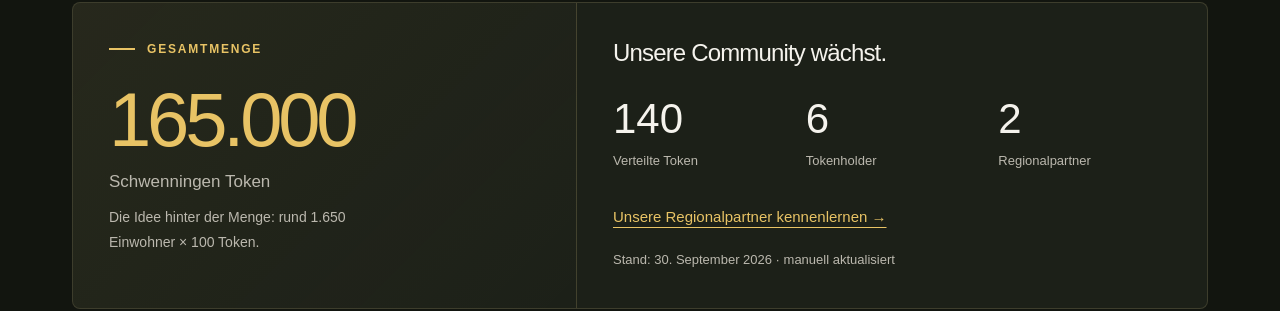
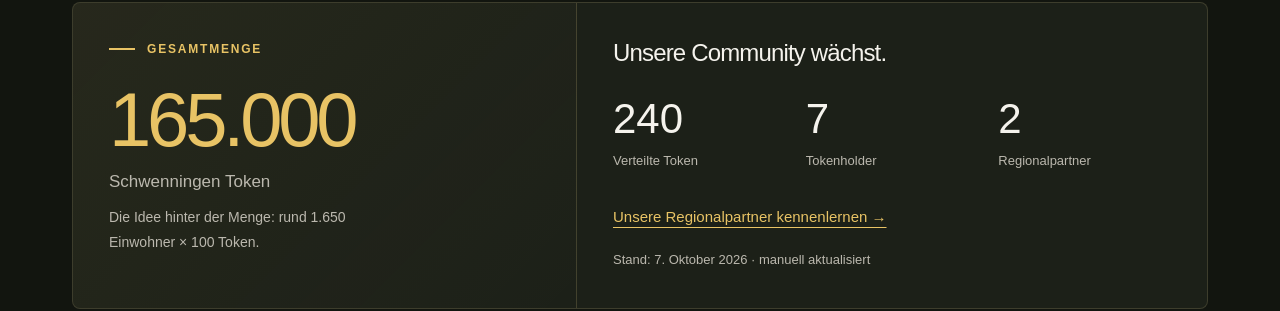
Before and after one commit to nkbbg82y54-crypto/SchwenningenCoin, a website: page tokenomics.html in a window 1280 px wide. Shown: the part 495-806 px from the top of the page. Drawn offline with Linux system fonts and the light colour scheme.

Commit message:
Update distribution to 240 tokens and 7 holders as of 7 October 2026

```diff
--- a/tokenomics.html
+++ b/tokenomics.html
@@ -117,10 +117,10 @@
 <div class="tk-overview">
 <div class="tk-supply"><p class="eyebrow">GESAMTMENGE</p><strong>165.000</strong><p>Schwenningen Token</p><p class="tk-origin">Die Idee hinter der Menge: rund 1.650 Einwohner × 100 Token.</p></div>
 <div class="tk-community"><h2>Unsere Community wächst.</h2><dl class="tk-metrics">
-<div><dt>Verteilte Token</dt><dd>140</dd></div>
-<div><dt>Tokenholder</dt><dd>6</dd></div>
+<div><dt>Verteilte Token</dt><dd>240</dd></div>
+<div><dt>Tokenholder</dt><dd>7</dd></div>
 <div><dt>Regionalpartner</dt><dd>2</dd></div>
-</dl><a class="tk-link" href="regionalpartner.html">Unsere Regionalpartner kennenlernen →</a><p class="tk-note">Stand: 30. September 2026 · manuell aktualisiert</p></div>
+</dl><a class="tk-link" href="regionalpartner.html">Unsere Regionalpartner kennenlernen →</a><p class="tk-note">Stand: 7. Oktober 2026 · manuell aktualisiert</p></div>
 </div>
 </section>
 <section aria-labelledby="tk-distribution-title">
```
Also changed, not shown: README.md.
